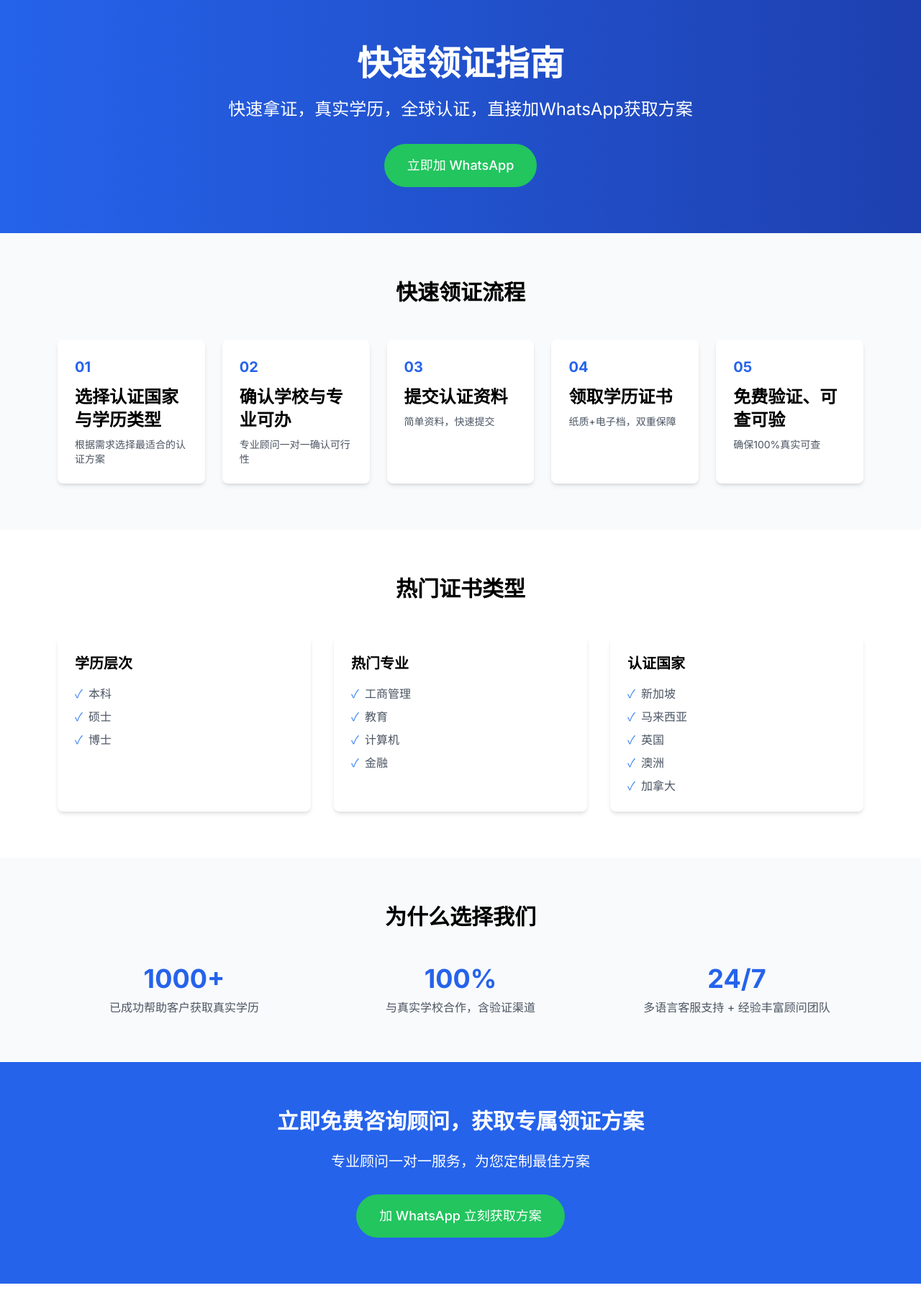
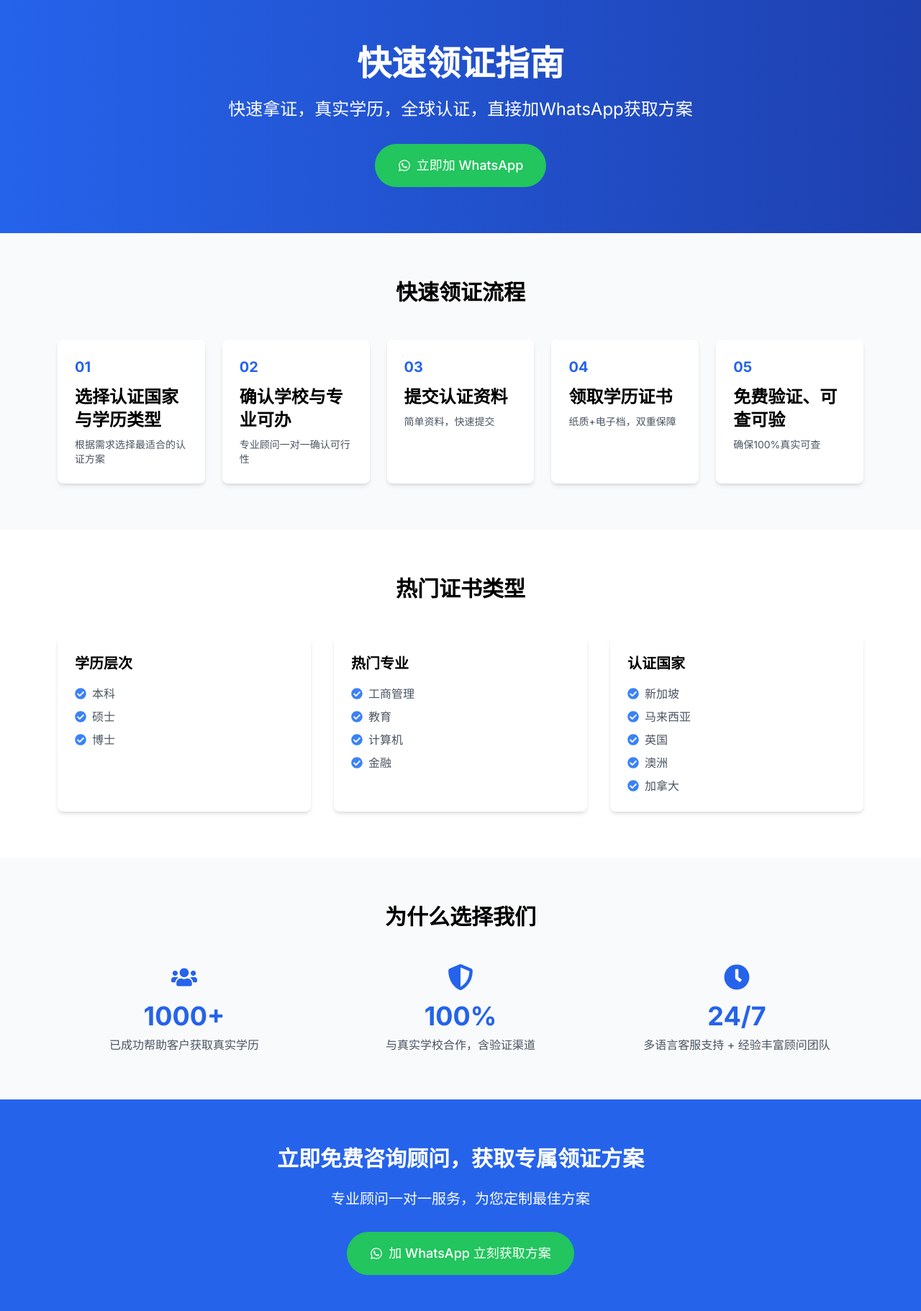
Before and after one commit to caimi124/xueli3, a Next.js app: page /guide in a window 1280 px wide. Shown: the top 1822 px of the page at 72% size. Before the commit the page ends 1784 px from the top, so only its background shows below. Built offline with nearby package versions, Linux system fonts and the light colour scheme.

Commit message:
feat: update guide page with improved UI and icons

```diff
--- a/app/guide/page.tsx
+++ b/app/guide/page.tsx
@@ -2,7 +2,7 @@
 
 import React from 'react';
 import Link from 'next/link';
-import Image from 'next/image';
+import { FaWhatsapp, FaCheckCircle, FaGraduationCap, FaUsers, FaClock, FaShieldAlt } from 'react-icons/fa';
 
 export default function GuidePage() {
   return (
@@ -16,10 +16,11 @@
           </p>
           <Link
             href="https://wa.me/1234567890"
-            className="inline-block bg-green-500 text-white px-8 py-4 rounded-full text-lg font-medium hover:bg-green-600 transition-colors"
+            className="inline-flex items-center bg-green-500 text-white px-8 py-4 rounded-full text-lg font-medium hover:bg-green-600 transition-colors"
             target="_blank"
             rel="noopener noreferrer"
           >
+            <FaWhatsapp className="mr-2" />
             立即加 WhatsApp
           </Link>
         </div>
@@ -91,7 +92,7 @@
                 <ul className="space-y-2">
                   {category.items.map((item) => (
                     <li key={item} className="flex items-center text-gray-600">
-                      <span className="text-blue-500 mr-2">✓</span>
+                      <FaCheckCircle className="text-blue-500 mr-2" />
                       {item}
                     </li>
                   ))}
@@ -108,14 +109,17 @@
           <h2 className="text-3xl font-bold text-center mb-12">为什么选择我们</h2>
           <div className="grid md:grid-cols-3 gap-8">
             <div className="text-center">
+              <FaUsers className="text-4xl text-blue-600 mx-auto mb-4" />
               <div className="text-4xl font-bold text-blue-600 mb-2">1000+</div>
               <p className="text-gray-600">已成功帮助客户获取真实学历</p>
             </div>
             <div className="text-center">
+              <FaShieldAlt className="text-4xl text-blue-600 mx-auto mb-4" />
               <div className="text-4xl font-bold text-blue-600 mb-2">100%</div>
               <p className="text-gray-600">与真实学校合作，含验证渠道</p>
             </div>
             <div className="text-center">
+              <FaClock className="text-4xl text-blue-600 mx-auto mb-4" />
               <div className="text-4xl font-bold text-blue-600 mb-2">24/7</div>
               <p className="text-gray-600">多语言客服支持 + 经验丰富顾问团队</p>
             </div>
@@ -130,10 +134,11 @@
           <p className="text-xl mb-8">专业顾问一对一服务，为您定制最佳方案</p>
           <Link
             href="https://wa.me/1234567890"
-            className="inline-block bg-green-500 text-white px-8 py-4 rounded-full text-lg font-medium hover:bg-green-600 transition-colors"
+            className="inline-flex items-center bg-green-500 text-white px-8 py-4 rounded-full text-lg font-medium hover:bg-green-600 transition-colors"
             target="_blank"
             rel="noopener noreferrer"
           >
+            <FaWhatsapp className="mr-2" />
             加 WhatsApp 立刻获取方案
           </Link>
         </div>
```
